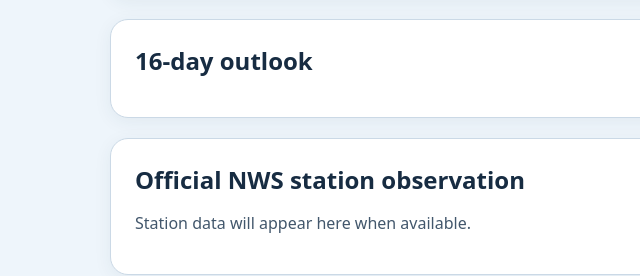
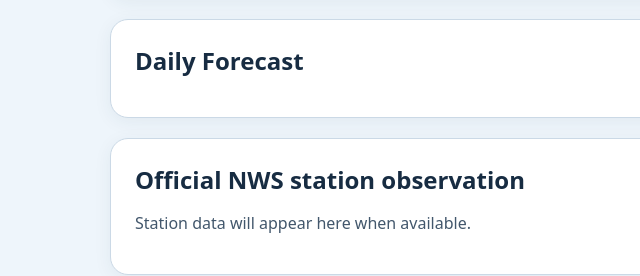
Before and after one commit to RandellDawson/weather, a website: page src/index.html in a window 1280 px wide. Shown: the part 465-741 px from the top of the page, 0-640 px from the left. Drawn offline with Linux system fonts and the light colour scheme.

Commit message:
Rename extended forecast heading to Daily Forecast

```diff
--- a/src/index.html
+++ b/src/index.html
@@ -16,7 +16,7 @@ try {
 <body><main class="shell">
 <section class="hero" aria-label="Current weather"><div><div class="current-toolbar"><p class="eyebrow">CURRENT CONDITIONS</p><button id="locate" type="button" aria-label="Refresh weather using my current device location" title="Refresh weather and device location">↻ Refresh</button></div><p id="status" role="status" aria-live="polite"></p><div class="current-reading"><span id="current-icon" aria-hidden="false"></span><h2 id="temperature">—</h2></div><p id="conditions">Waiting for location</p><p id="source"></p></div><div class="metrics" id="metrics"></div></section>
 <section class="panel"><h2>Next 24 hours</h2><div class="hourly" id="hourly"></div></section>
-<section class="panel"><h2>16-day outlook</h2><div class="days" id="daily"></div></section>
+<section class="panel"><h2>Daily Forecast</h2><div class="days" id="daily"></div></section>
 <section class="panel"><h2>Official NWS station observation</h2><p id="station">Station data will appear here when available.</p></section>
 <footer>Forecast: Open-Meteo · Station observations: National Weather Service · Current estimates: WeatherAPI.com when configured</footer>
 </main></body></html>
```
